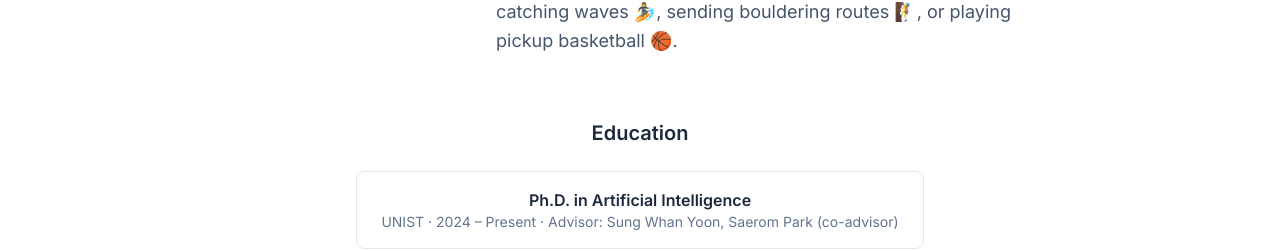
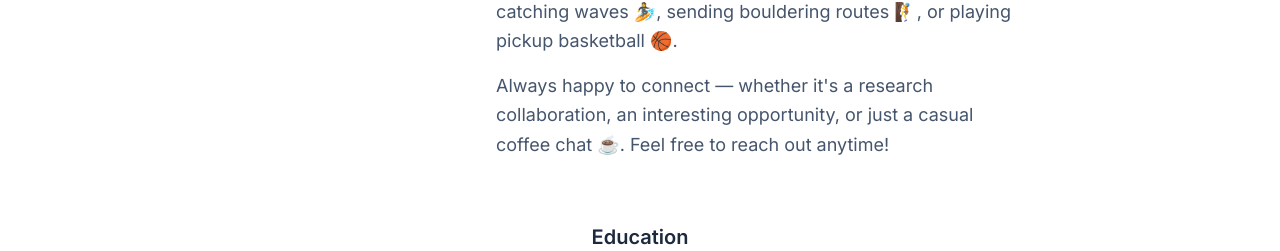
Before and after one commit to Seung-B/seung-b.github.io, a Next.js app: page / in a window 1280 px wide. Shown: the part 1207-1458 px from the top of the page. Built offline with nearby package versions, Linux system fonts and the light colour scheme.

Commit message:
Add contact/collaboration paragraph to About section
Co-authored-by: SeungB <ethereal0507@gmail.com>

```diff
--- a/src/components/About.tsx
+++ b/src/components/About.tsx
@@ -56,10 +56,15 @@ export default function About() {
               on building trustworthy and efficient machine learning systems,
               particularly in machine unlearning and federated learning.
             </p>
-            <p className="text-lg text-slate-600 leading-relaxed">
+            <p className="text-lg text-slate-600 leading-relaxed mb-4">
               Outside the lab, I love staying active — you can find me catching
               waves 🏄, sending bouldering routes 🧗, or playing pickup
               basketball 🏀.
+            </p>
+            <p className="text-lg text-slate-600 leading-relaxed">
+              Always happy to connect — whether it&apos;s a research
+              collaboration, an interesting opportunity, or just a casual coffee
+              chat ☕. Feel free to reach out anytime!
             </p>
           </motion.div>
         </div>
```
